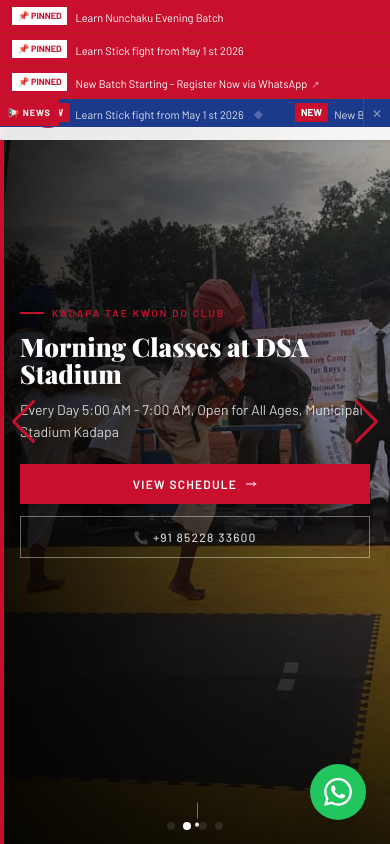
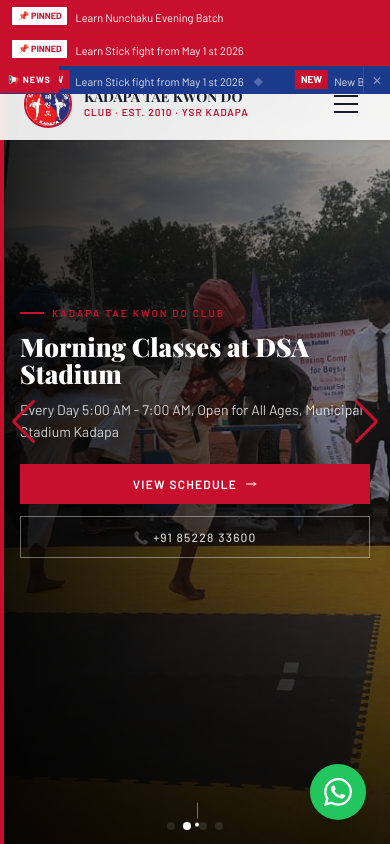
Before and after one commit to mahendrapro/kadapa-tkd, a Next.js app: page / in a window 390 px wide. Shown: the top 844 px of the page. Built offline with nearby package versions, Linux system fonts and the light colour scheme.

Commit message:
Update AnnouncementBar.tsx

```diff
--- a/src/components/AnnouncementBar.tsx
+++ b/src/components/AnnouncementBar.tsx
@@ -28,7 +28,8 @@
     <div className="fixed top-0 left-0 right-0 z-[60]">
 
       {/* Pinned bars — max 2 on mobile, all on desktop */}
-{pinned.map((item, i) => (        <div key={i} className="bg-brand-red border-b border-red-700 px-3 md:px-4 py-1 md:py-1.5 flex items-center gap-2 md:gap-3">
+      {pinned.slice(0, window?.innerWidth < 640 ? 2 : pinned.length).map((item, i) => (
+        <div key={i} className="bg-brand-red border-b border-red-700 px-3 md:px-4 py-1 md:py-1.5 flex items-center gap-2 md:gap-3">
           <span className="text-[9px] md:text-[10px] bg-white text-brand-red font-bold uppercase px-1.5 py-0.5 shrink-0">📌 PINNED</span>
           {renderLink(item,
             <span className="text-white text-[11px] md:text-xs font-body truncate">
```
